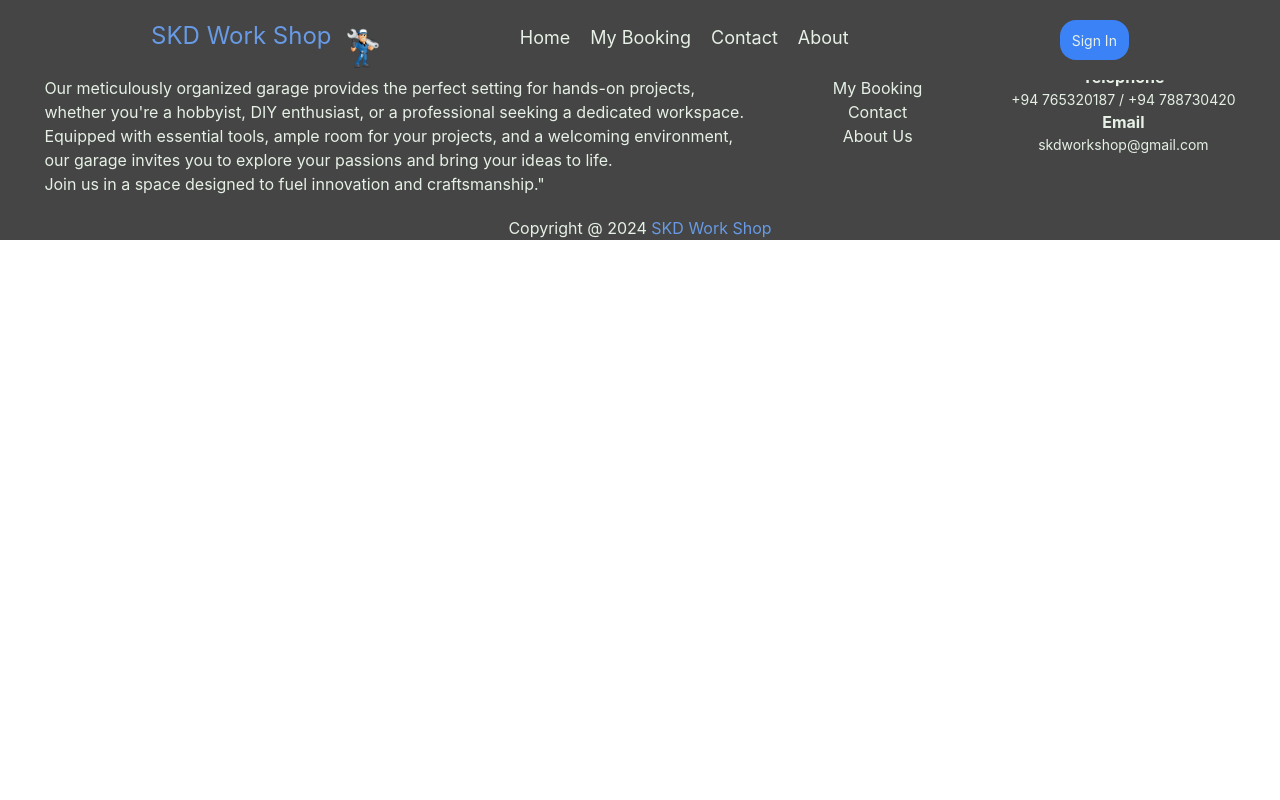
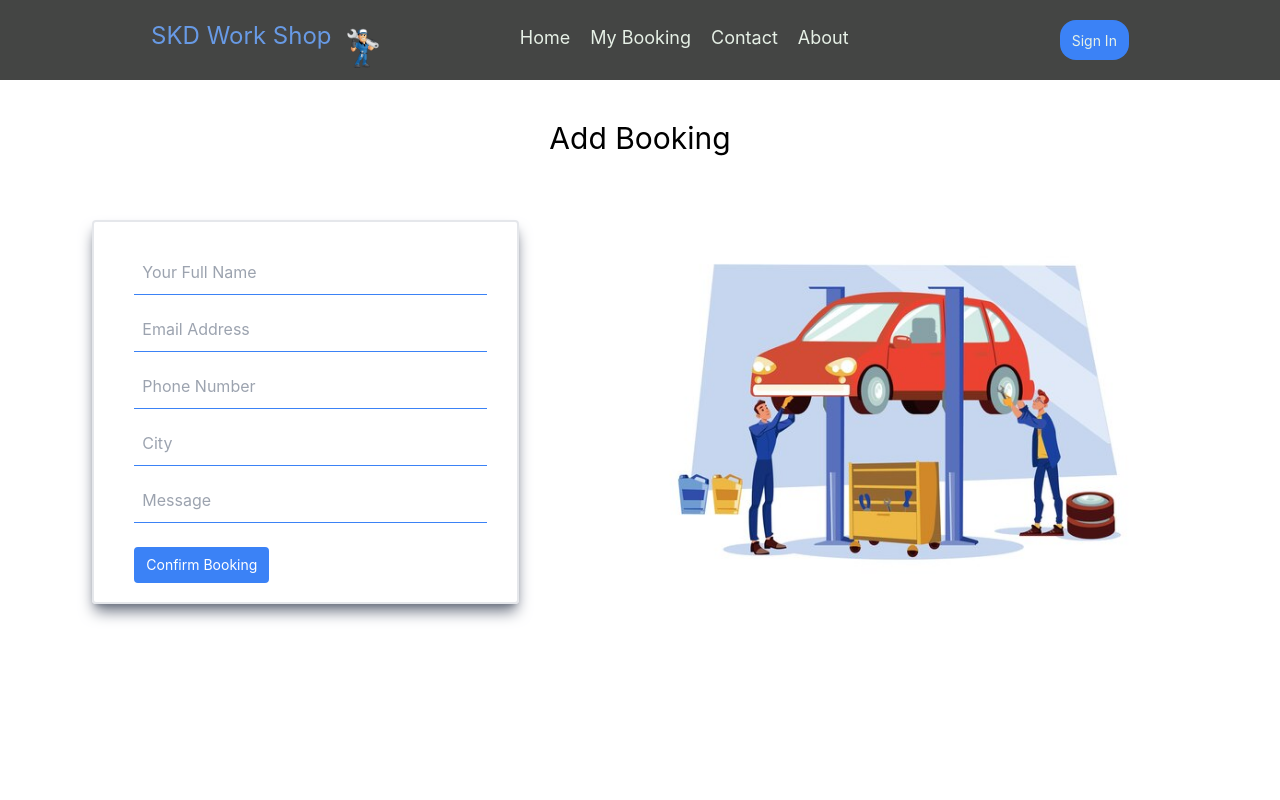
Before and after one commit to rKaushalya/SKD-Work-Shop-With-MERN-Stack, a React (Create React App) app in the folder client/: page /addBooking in a window 1280 px wide. Shown: the top 800 px of the page. Built offline with nearby package versions, Linux system fonts and the light colour scheme.

Commit message:
Add booking section done

```diff
--- a/client/src/view/pages/AddBooking/AddBooking.tsx
+++ b/client/src/view/pages/AddBooking/AddBooking.tsx
@@ -1,9 +1,63 @@
 import {Component} from "react";
+import book from '../../../image/book2.jpg'
 
 export class AddBooking extends Component {
     render() {
         return (
-            <></>
+            <div className="h-lvh pt-20 text-center">
+                <h1 className="text-3xl mt-10">Add Booking</h1>
+                <div className="flex justify-evenly text-start">
+                    <form className="w-4/12 border-2 h-96 mt-16 rounded shadow-lg shadow-gray-500">
+                        <div className="w-10/12 mt-7 ml-10">
+                            <div className="flex items-center border-b border-blue-500 py-2 mb-3">
+                                <input
+                                    className="appearance-none bg-transparent border-none w-full text-gray-700 mr-3 py-1 px-2
+                            leading-tight focus:outline-none"
+                                    type="text" placeholder="Your Full Name" aria-label="Full name"/>
+                            </div>
+
+                            <div className="flex items-center border-b border-blue-500 py-2 mb-3">
+                                <input
+                                    className="appearance-none bg-transparent border-none w-full text-gray-700 mr-3 py-1 px-2
+                            leading-tight focus:outline-none"
+                                    type="text" placeholder="Email Address" aria-label="Full name"/>
+                            </div>
+
+                            <div className="flex items-center border-b border-blue-500 py-2 mb-3">
+                                <input
+                                    className="appearance-none bg-transparent border-none w-full text-gray-700 mr-3 py-1 px-2
+                            leading-tight focus:outline-none"
+                                    type="text" placeholder="Phone Number" aria-label="Full name"/>
+                            </div>
+
+                            <div className="flex items-center border-b border-blue-500 py-2 mb-3">
+                                <input
+                                    className="appearance-none bg-transparent border-none w-full text-gray-700 mr-3 py-1 px-2
+                            leading-tight focus:outline-none"
+                                    type="text" placeholder="City" aria-label="Full name"/>
+                            </div>
+
+                            <div className="flex items-center border-b border-blue-500 py-2 mb-6">
+                                <input
+                                    className="appearance-none bg-transparent border-none w-full text-gray-700 mr-3 py-1 px-2
+                            leading-tight focus:outline-none"
+                                    type="text" placeholder="Message" aria-label="Full name"/>
+                            </div>
+
+                            <button
+                                className="flex-shrink-0 bg-blue-500 hover:bg-blue-700 border-blue-500 hover:border-blue-700
+                        text-sm border-4 text-white py-1 px-2 rounded"
+                                type="button">
+                                Confirm Booking
+                            </button>
+                        </div>
+                    </form>
+
+                    <div className="mt-16">
+                        <img className="h-96" src={book} alt="this is an image.!"/>
+                    </div>
+                </div>
+            </div>
         );
     }
 }
```
Also changed, not shown: client/src/image/book1.jpg (added), client/src/image/book2.jpg (added).
